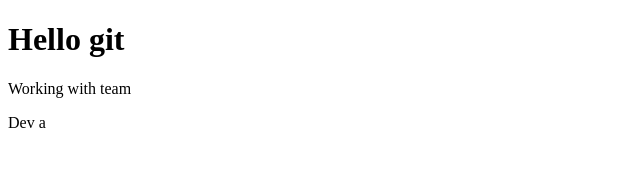
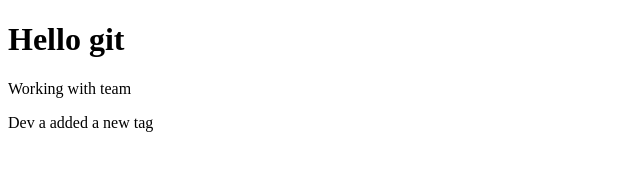
Before and after one commit to phatminh900/git-flow, a plain HTML site: page index.html in a window 1280 px wide. Shown: the whole page, without its empty margins (0-640 px from the left). Drawn offline with Linux system fonts and the light colour scheme.

Commit message:
added new tag

```diff
--- a/index.html
+++ b/index.html
@@ -8,6 +8,6 @@
   <body>
     <h1>Hello git</h1>
     <p>Working with team</p>
-    <p>Dev a</p>
+    <p>Dev a added a new tag</p>
   </body>
 </html>
```
